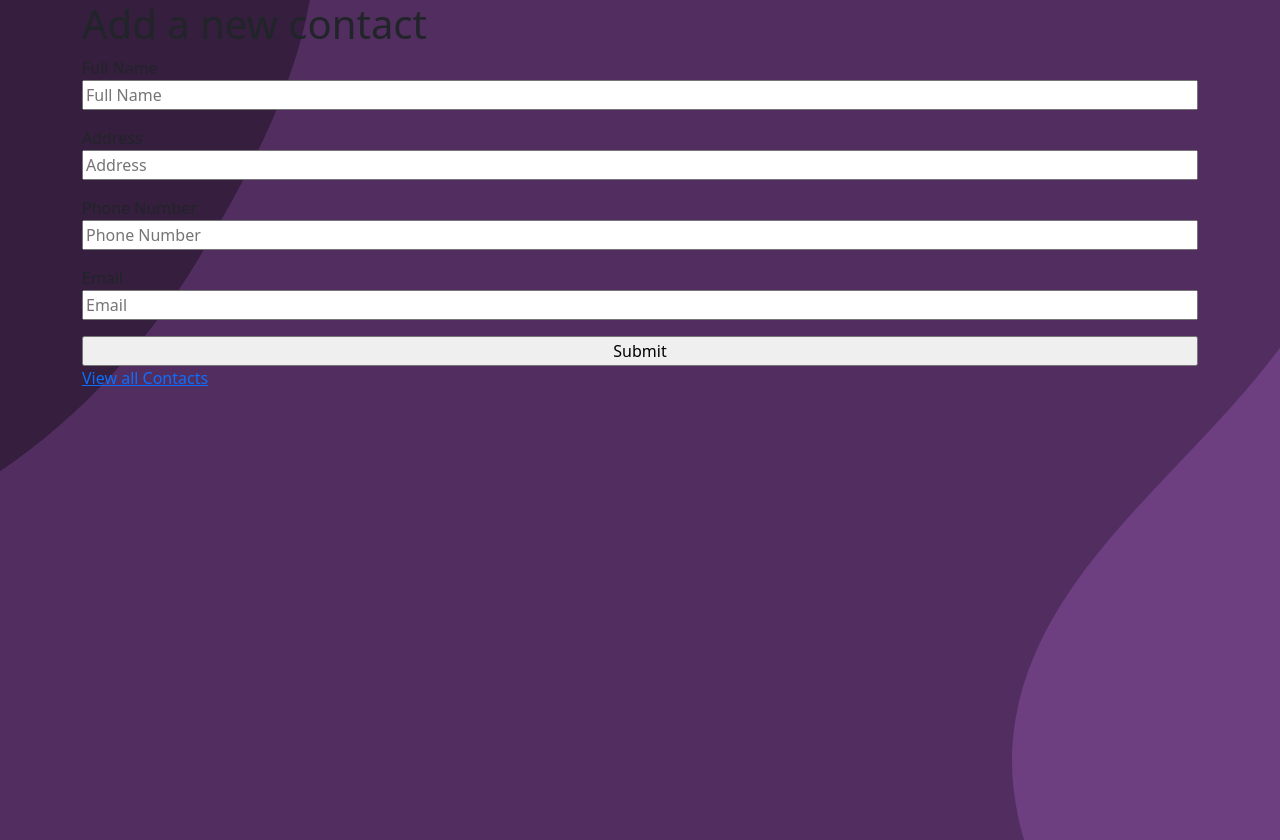
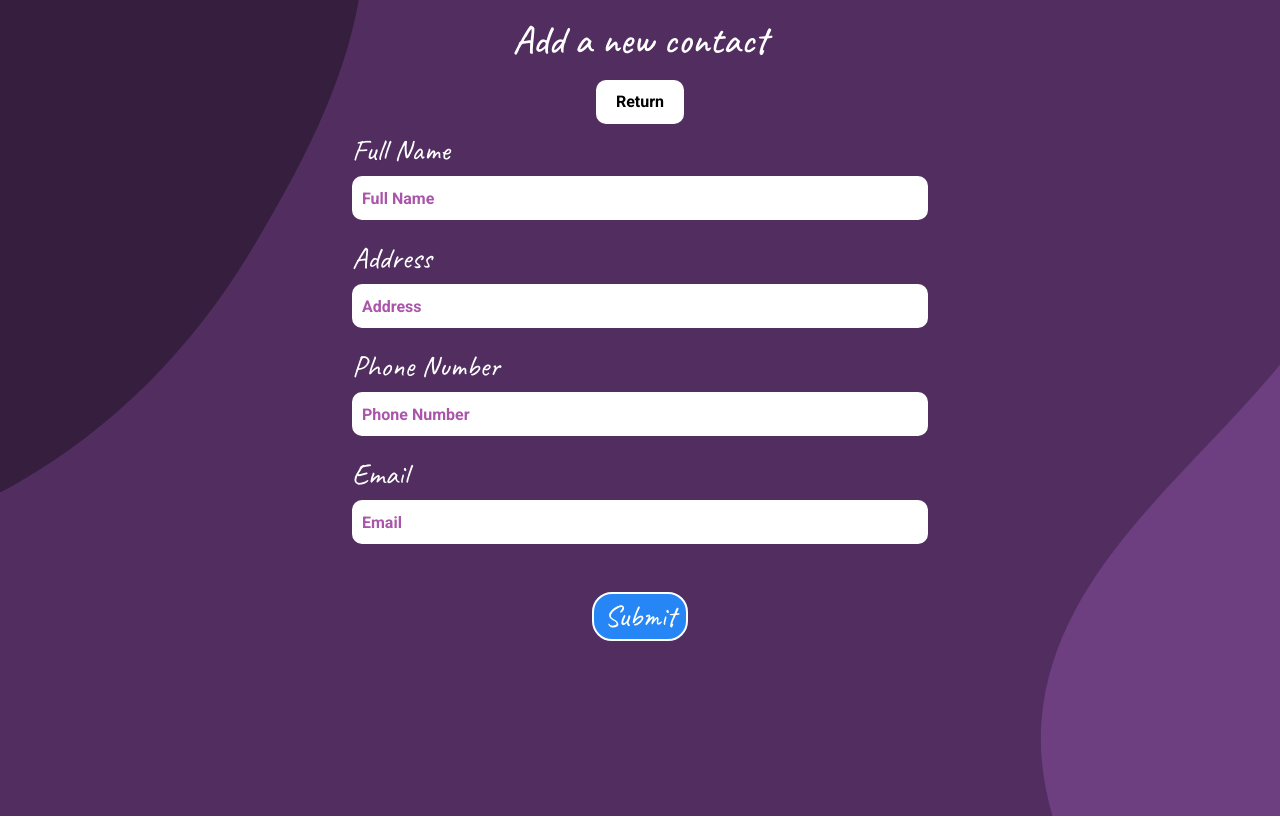
Before and after one commit to gdwhittaker94/4Geeks_contact_list_app, a React app: page /addcontact in a window 1280 px wide. After the commit the page ends 816 px from the top, so only its background shows below. Built offline with nearby package versions, Linux system fonts and the light colour scheme.

Commit message:
Completed projected

```diff
--- a/src/js/views/addcontact.js
+++ b/src/js/views/addcontact.js
@@ -19,65 +19,83 @@ export const AddContact = () => {
     }
 
     useEffect(() => {
-        store.userCreated === true? navigate(`/listofcontact/${storedBookName}`) : null;
+        store.userCreated === true ? navigate(`/listofcontact/${storedBookName}`) : null;
         store.userCreated = false;
     }, [store.userCreated])
 
     return (
         <>
-            <div className="container">
-                <h1>Add a new contact</h1>
+            <div className="container newContactSize">
+                <h1 className="caveat text-center text-white my-3
+                ">Add a new contact</h1>
+                <div className="text-center mb-1">
+                    <Link to={`/listofcontact/${storedBookName}`}>
+                        <button className="listOfContactsButton listOfContactsButton--return">
+                            <span className="circle1"></span>
+                            <span className="circle2"></span>
+                            <span className="circle3"></span>
+                            <span className="circle4"></span>
+                            <span className="circle5"></span>
+                            <span className="text">Return</span>
+                        </button>
+                    </Link>
+                </div>
+                {/* FORM */}
                 <form className="d-flex flex-column" onSubmit={(e) => {
                     e.preventDefault();
                     newContactStart();
                 }}>
-                    <label htmlFor="name">
+                    <label htmlFor="name" className="newContactLabel caveat text-white">
                         Full Name
                     </label>
                     <input
                         id="name"
                         placeholder="Full Name"
-                        className="mb-3"
+                        className="mb-3 newContactInput"
                         value={fullName}
                         onChange={(e) => {
                             setFullName(e.target.value)
                         }}
                     />
-                    <label htmlFor="address">
+                    <label htmlFor="address" className="newContactLabel caveat text-white">
                         Address
                     </label>
                     <input
                         id="address"
                         placeholder="Address"
-                        className="mb-3"
+                        className="mb-3 newContactInput"
                         value={address}
                         onChange={e => setAddress(e.target.value)}
                     />
-                    <label htmlFor="phone">
+                    <label htmlFor="phone" className="newContactLabel caveat text-white">
                         Phone Number
                     </label>
                     <input
                         id="phone"
                         placeholder="Phone Number"
-                        className="mb-3"
+                        className="mb-3 newContactInput"
                         value={phone}
                         onChange={e => setPhone(e.target.value)}
                     />
-                    <label htmlFor="email">
+                    <label htmlFor="email" className="newContactLabel caveat text-white">
                         Email
                     </label>
                     <input
                         id="email"
                         placeholder="Email"
-                        className="mb-3"
+                        className="mb-5 newContactInput"
                         value={email}
                         onChange={e => setEmail(e.target.value)}
                     />
-                    <input type="submit" value="Submit" />
+                    <div className="text-center">
+                        <input
+                            type="submit"
+                            value="Submit"
+                            className="contacts-card-button contacts-card-button--submit"
+                        />
+                    </div>
                 </form>
-                <Link to={`/listofcontact/${storedBookName}`}>
-                    View all Contacts
-                </Link>
+
             </div>
         </>
     )
--- a/src/js/views/listofcontact.js
+++ b/src/js/views/listofcontact.js
@@ -4,7 +4,6 @@ import { Link } from 'react-router-dom';
 import "../../styles/index.css";
 import { Context } from '../store/appContext';
 import llama from '../../img/llama.jpg';
-
 
 export const ListOfContact = () => {
 
@@ -58,12 +57,12 @@ export const ListOfContact = () => {
 
 
     return (
-        <div className="container">
+        <div className="container height100">
             {/* HEADER */}
             <div className="mb-3 d-flex flex-column align-items-center justify-content-between mt-3 text-white">
                 <h1 className='mb-0 caveat'>{currentBookName}'s List of Contacts</h1>
-                <div>
-                <Link to="/" >
+                <div className='text-center'>
+                    <Link to="/" >
                         <button className="listOfContactsButton listOfContactsButton--home mt-3 me-2">
                             <span className="circle1"></span>
                             <span className="circle2"></span>
@@ -247,8 +246,9 @@ export const ListOfContact = () => {
                     type='button'
                     data-bs-toggle='modal'
                     data-bs-target='#deleteAllModal'
+                    className='contacts-card-button contacts-card-button--deleteAll mt-4 mb-5'
                 >
-                    Delete all contacts
+                    Delete ALL contacts
                 </button>
 
                 {/* DELETE MODAL */}
--- a/src/styles/index.css
+++ b/src/styles/index.css
@@ -15,14 +15,14 @@ body {
 
 @keyframes backgroundMovement {
     0% {
-        background-position: 60% 0%;
+        background-position: 50% 0%;
     }
     50% {
-        background-position: 40% 0%;
+        background-position: 35% 0%;
 
     }
     100% {
-        background-position: 60% 0%;
+        background-position: 50% 0%;
     }
 }
 
@@ -57,9 +57,13 @@ body {
 }
 
 .contactBookInput {
-    border-radius: 5px;
-    border-color: purple;
+    border-radius: 10px;
+    border: solid 2px black;
     border-style: solid;
+    color: purple;
+    font-weight: bold;
+    padding: 5px;
+    transition: outline 300ms;
     text-align: center;
 }
 
@@ -128,7 +132,7 @@ body {
 .contactBookList {
     list-style: none;
     display: grid;
-    grid-template-columns: repeat(auto-fit, minmax(220px, 1fr));
+    grid-template-columns: repeat(auto-fit, minmax(280px, 1fr));
     grid-auto-rows: 250px;
     padding-left: 0;
     gap: 20px;
@@ -177,6 +181,7 @@ body {
     font-size: 35px;
     margin-bottom: 0px;
     font-weight: bold;
+    overflow: hidden;
 }
 .contactBookList__text:nth-child(2) {
     text-decoration-line:underline
@@ -238,7 +243,7 @@ body {
     transition: 200ms ease-out;
   }
 
-  .listOfContactsButton--home span:not(:nth-child(6)) {
+  .listOfContactsButton--home span:not(:nth-child(6)), .listOfContactsButton--return span:not(:nth-child(6)) {
     background-color: #2686f5;
     transition: 300ms ease-out;
   }
@@ -287,8 +292,9 @@ body {
 }
 
 .contacts-card:hover {
-    transform: scale(1.02);
-    box-shadow: 6px 6px 12px 0px black;
+  background-color: #fbac7f;
+  background-image: linear-gradient(270deg, #fd9b62 0%, rgb(255, 212, 102) 40%);
+  box-shadow: 6px 6px 12px 0px black;
 }
 
 .profileImg {
@@ -303,10 +309,9 @@ body {
 
 /* EDIT BUTTON */
 .contacts-card-button {
-    font-family: var(--roboto);
     border: none;
     font-size: 30px;
-    font-family: 'Caveat';
+    font-family: var(--caveat);
     color: white;
     padding: 0px 10px;
     border-radius: 20px;
@@ -323,24 +328,73 @@ body {
     background: #3c8f42;
 }
 
-.contacts-card-button--delete {
+.contacts-card-button--delete, .contacts-card-button--deleteAll {
     background: #ab1930;
+}
+
+.contacts-card-button--deleteAll {
+  border: solid 2px #d71f1f;
+  border-radius: 10px;
+  font-weight: bold;
+}
+
+.contacts-card-button--deleteAll:hover {
+  box-shadow: none;
+}
+
+.contacts-card-button--submit {
+  background: #2686f5;
+}
+
+.height100 {
+  height: 100vh;
 }
 
 /* ----------------------------------------------------------- */
 /* ADD CONTACT */
 
+.newContactSize {
+  height: 100vh;
+  max-width: 600px;
+}
 
+.newContactLabel {
+  font-size: 30px;
+  margin-bottom: 3px;
+}
+
+.newContactInput {
+  border-radius: 10px;
+  border: solid 2px white;
+  border-style: solid;
+  color: purple;
+  font-weight: bold;
+  padding: 8px;
+  transition: outline 300ms;
+}
+
+.newContactInput:focus-within {
+  outline: double 7px orange;
+}
+
+.newContactInput::placeholder {
+  color: rgba(128, 0, 128, 0.672);
+  font-family: var(--roboto);
+}
+
+
+/* ----------------------------------------------------------- */
+/* MEDIA QUERIES */
 @media screen and (max-width: 575px) {
 
     .header p {
         margin-bottom: 10px;
     }
 }
-
+/*
 @media screen and (min-width: 1000px) {
 
     body {
         height: 105vh;
     }
-}
+} */
```
